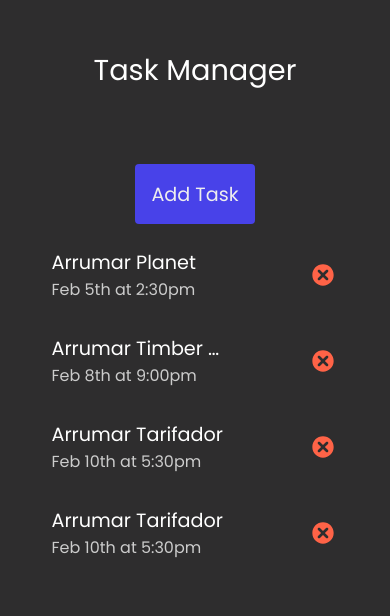
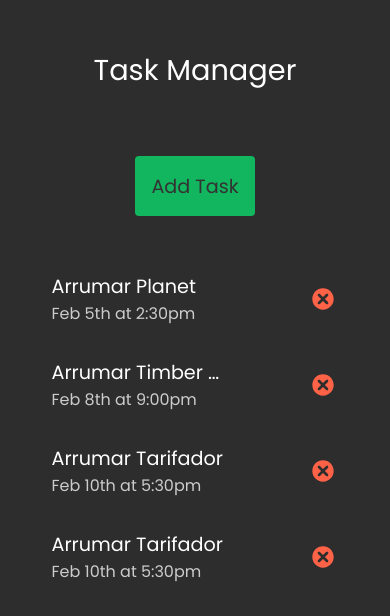
Before and after one commit to DiegoGeoDev/taskManager, a React (Create React App) app: page / in a window 390 px wide. Shown: the top 616 px of the page. Built offline with nearby package versions, Linux system fonts and the light colour scheme.

Commit message:
atualização de estilos

```diff
--- a/src/components/Button/Button.css
+++ b/src/components/Button/Button.css
@@ -1,8 +1,8 @@
 :root {
 	--bg-button: #4842e9;
 	--text-color: #eee;
-	--bg-button-hover: rgb(38, 33, 175);
-	--text-color-hover: #ddd;
+	--bg-button-hover: rgb(17, 182, 94);
+	--text-color-hover: #333;
 }
 
 .button__task {
@@ -11,7 +11,7 @@
 	width: 120px;
 	height: 60px;
 
-	margin-top: 16px;
+	margin: 8px 0 32px 0px;
 	padding: 8px;
 	border-radius: 4px;
 	font-size: 1.2em;
@@ -26,4 +26,14 @@
 .button__task:hover {
 	color: var(--text-color-hover);
 	background-color: var(--bg-button-hover);
+	transition: color 0.1s;
+	transition-timing-function: ease-in-out;
+	cursor: pointer;
 }
+
+@media (max-width: 420px) {
+	.button__task {
+		color: var(--text-color-hover);
+		background-color: var(--bg-button-hover);
+	}
+}
--- a/src/components/Container/Container.js
+++ b/src/components/Container/Container.js
@@ -3,7 +3,7 @@ import React from 'react';
 function Container({ children }) {
 	const containerStyle = {
 		backgroundColor: '#2e2d2e',
-		width: '100vw',
+		width: '100%',
 		height: '100vh',
 		display: 'flex',
 		flexDirection: 'column',
--- a/src/components/Header/Header.css
+++ b/src/components/Header/Header.css
@@ -1,10 +1,11 @@
 #header__title {
-	width: 100vw;
+	width: 100%;
 	height: 140px;
 	font-size: 1.8em;
 	display: flex;
 	align-items: center;
 	justify-content: center;
+	box-shadow: 0 2px #2e2d2e;
 }
 
 .header__title_color {
```
